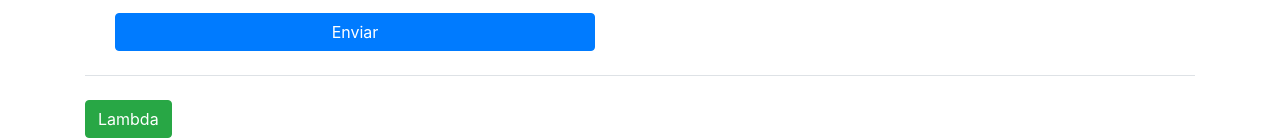
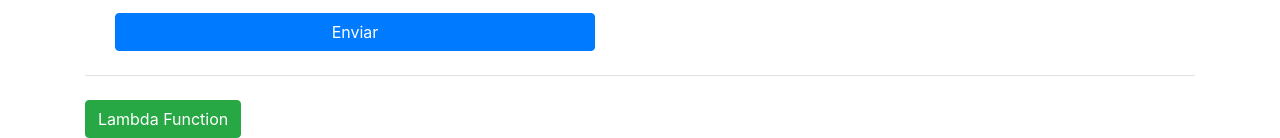
Before and after one commit to gusflopes/ctools, a Gatsby site: page / in a window 1280 px wide. Shown: the part 1853-1991 px from the top of the page. Built offline with nearby package versions, Linux system fonts and the light colour scheme; Gatsby itself is replaced by a stand-in of ours; what auth0-js would draw is missing.

Commit message:
chore: working on fixes

```diff
--- a/src/pages/index.js
+++ b/src/pages/index.js
@@ -73,7 +73,7 @@ export default () => {
         <Col lg="1" sm="0" />
       </Row>
       <div className="border-top my-4" />
-      <Button variant="success" onClick={lambdaRequest}>Lambda</Button>
+      <Button variant="success" onClick={lambdaRequest}>Lambda Function</Button>
 
 
     </Layout>
```
Also changed, not shown: 1 other file.
